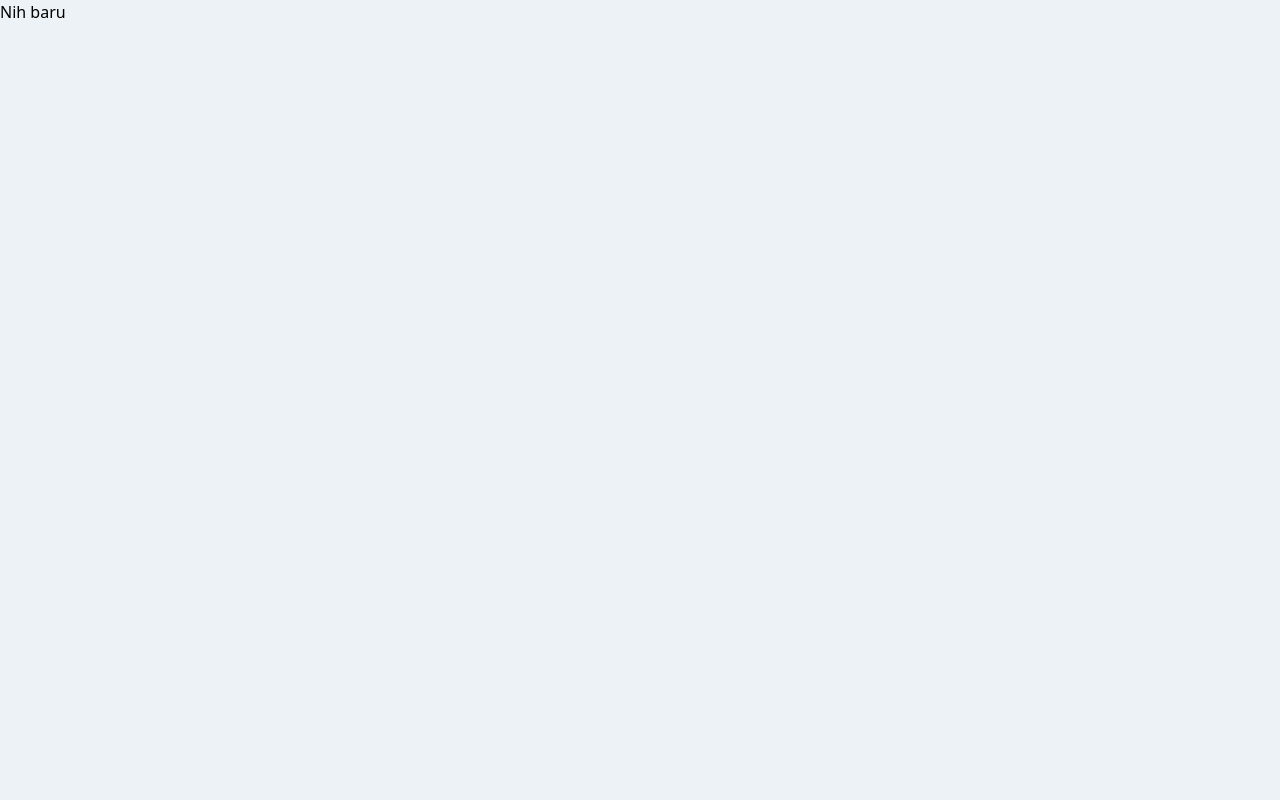
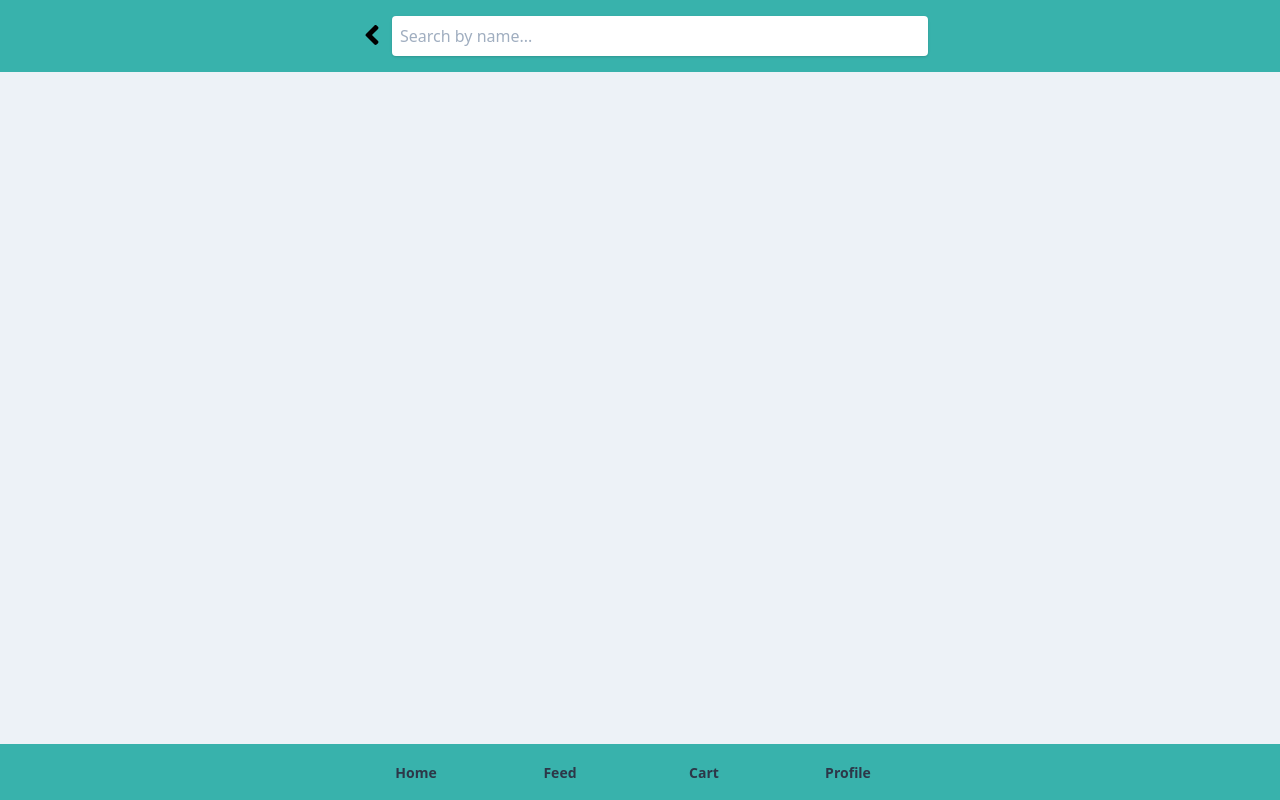
Before and after one commit to jurnalanas/simple-ecommerce, a React (Create React App) app: page / in a window 1280 px wide. Built offline with nearby package versions, Linux system fonts and the light colour scheme.

Commit message:
update floating bar

```diff
--- a/src/components/FloatingBar.js
+++ b/src/components/FloatingBar.js
@@ -1,13 +1,34 @@
 import React from 'react';
+import { Link } from 'react-router-dom';
 
 const FloatingBar = () => {
   return (
     <div className="fixed bg-teal-500 bottom-0 mx-auto p-4 w-full">
       <div className="align-center flex flex-wrap font-bold items-center justify-center m-auto max-w-xl text-white">
-        <div className="flex-1 text-center cursor-pointer">Home</div>
-        <div className="flex-1 text-center cursor-pointer">Feed</div>
-        <div className="flex-1 text-center cursor-pointer">Cart</div>
-        <div className="flex-1 text-center cursor-pointer">Profile</div>
+        <div className="flex-1 text-center cursor-pointer">
+          <Link
+            to="/"
+            className="text-gray-800 text-sm font-semibold hover:text-purple-600 mr-4"
+          >Home</Link>
+        </div>
+        <div className="flex-1 text-center cursor-pointer">
+          <Link
+            to="/Products"
+            className="text-gray-800 text-sm font-semibold hover:text-purple-600 mr-4"
+          >Feed</Link>
+        </div>
+        <div className="flex-1 text-center cursor-pointer">
+          <Link
+            to="/Products"
+            className="text-gray-800 text-sm font-semibold hover:text-purple-600 mr-4"
+          >Cart</Link>
+        </div>
+        <div className="flex-1 text-center cursor-pointer">
+          <Link
+            to="/Products"
+            className="text-gray-800 text-sm font-semibold hover:text-purple-600 mr-4"
+          >Profile</Link>
+        </div>
       </div>
     </div>
   )
--- a/src/components/ProductItem.js
+++ b/src/components/ProductItem.js
@@ -1,8 +1,13 @@
 import React from 'react';
+import { Link } from 'react-router-dom';
+
 
 const ProductItem = props => {
   return (
     <div className="m-3 overflow-hidden rounded w-full">
+      <Link
+        to={`/product/${props.id}`}
+      >
         <img
           className="w-full"
           src={props.image}
@@ -11,6 +16,7 @@ const ProductItem = props => {
         <div className="px-6 py-4 bg-white">
           <div className="font-bold text-xl mb-2">{props.title}</div>
         </div>
+      </Link>
     </div>
   )
 }
--- a/src/products/pages/Home.js
+++ b/src/products/pages/Home.js
@@ -1,9 +1,16 @@
-import React from 'react';
+import React from "react";
+import Navbar from "../../components/Navbar";
+import FloatingBar from "../../components/FloatingBar";
 
 const Home = () => {
   return (
     <div>
-      <h2>Nih baru</h2>
+      <Navbar />
+      <div className="container max-w-xl mx-auto">
+        <div className="px-4 mb-16 text-gray-800 leading-normal w-">
+        </div>
+      </div>
+    <FloatingBar/>
     </div>
   );
 }
```
Lines whose indentation alone changed are shown as unchanged.
